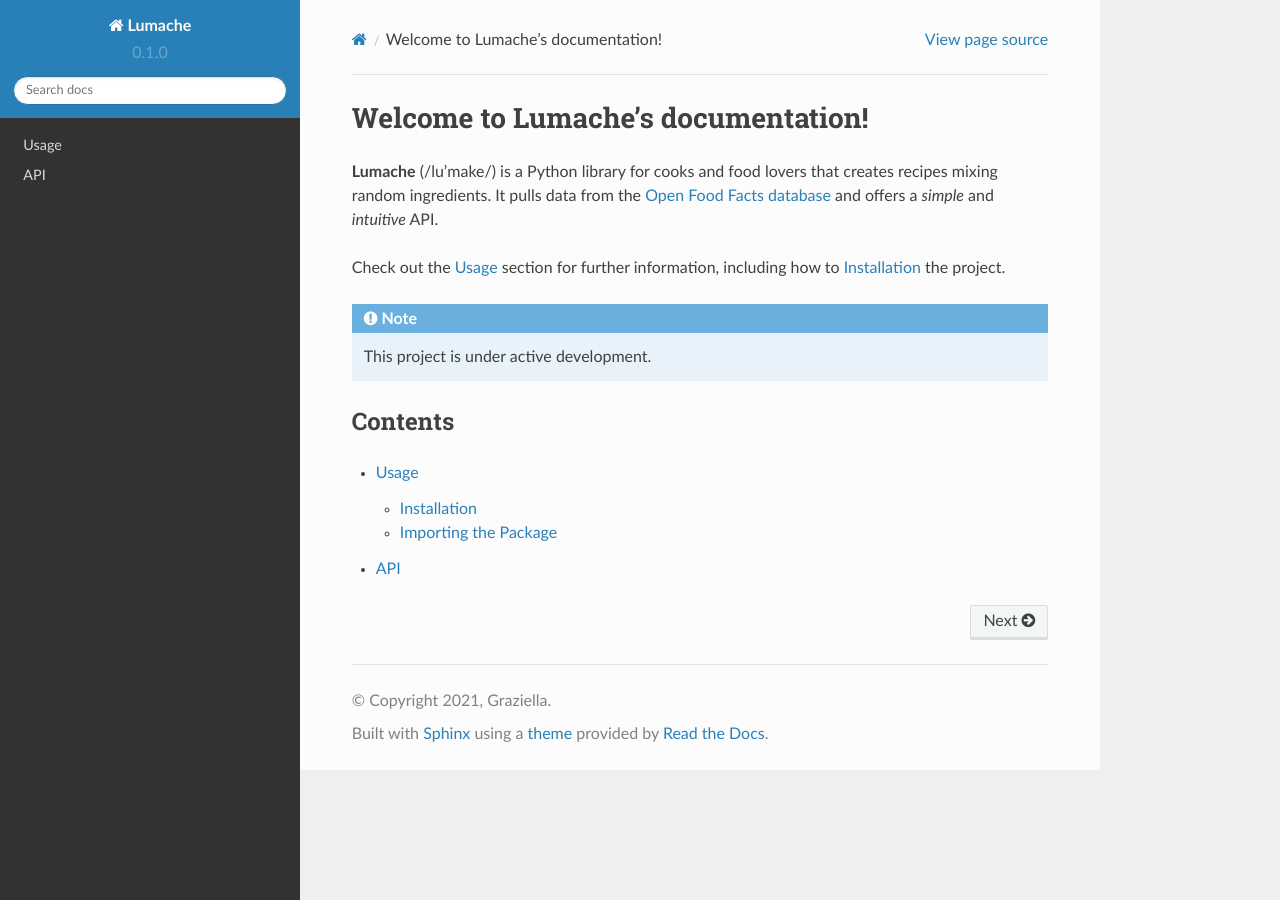
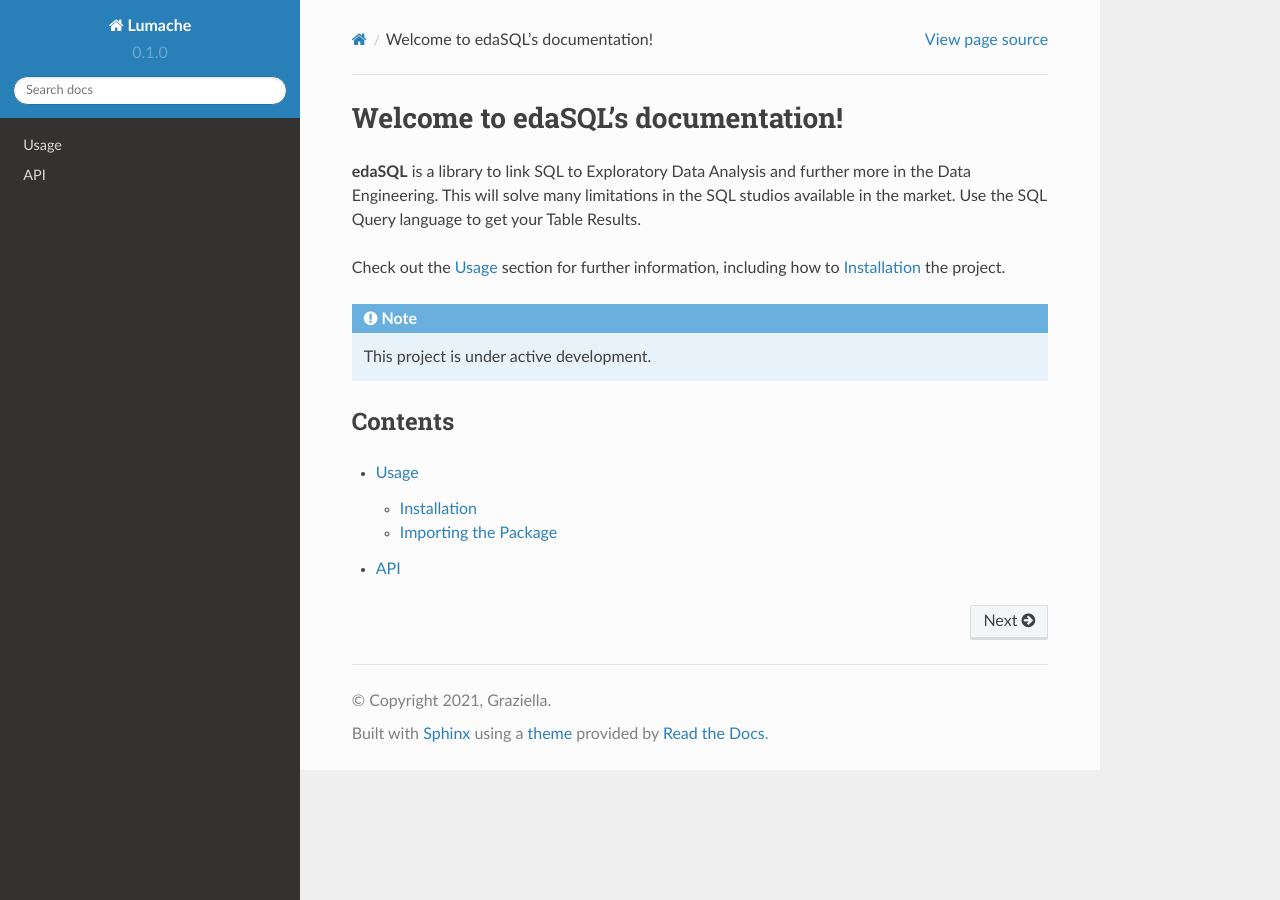
Before and after one commit to selva221724/edaSQL, a Sphinx documentation site: the page built from docs/source/index.rst, in a window 1280 px wide. Built offline with Sphinx 7.4.7 and the Read the Docs theme 2.0.0, drawn with Linux system fonts in a browser that asks for light colours.

Commit message:
Update index.rst

```diff
--- a/docs/source/index.rst
+++ b/docs/source/index.rst
@@ -1,10 +1,8 @@
-Welcome to Lumache's documentation!
+Welcome to edaSQL's documentation!
 ===================================
 
-**Lumache** (/lu'make/) is a Python library for cooks and food lovers
-that creates recipes mixing random ingredients.
-It pulls data from the `Open Food Facts database <https://world.openfoodfacts.org/>`_
-and offers a *simple* and *intuitive* API.
+**edaSQL**  is a library to link SQL to Exploratory Data Analysis and further more in the Data Engineering. This will solve many limitations in the SQL studios available in the market. Use the SQL Query language to get your Table Results.
+
 
 Check out the :doc:`usage` section for further information, including
 how to :ref:`installation` the project.
```
